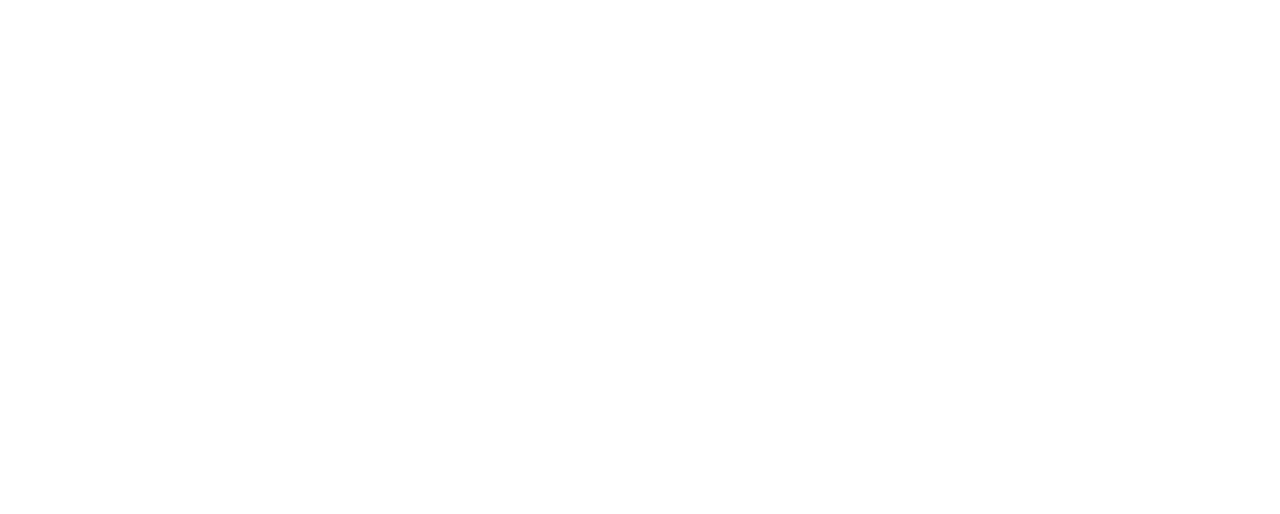
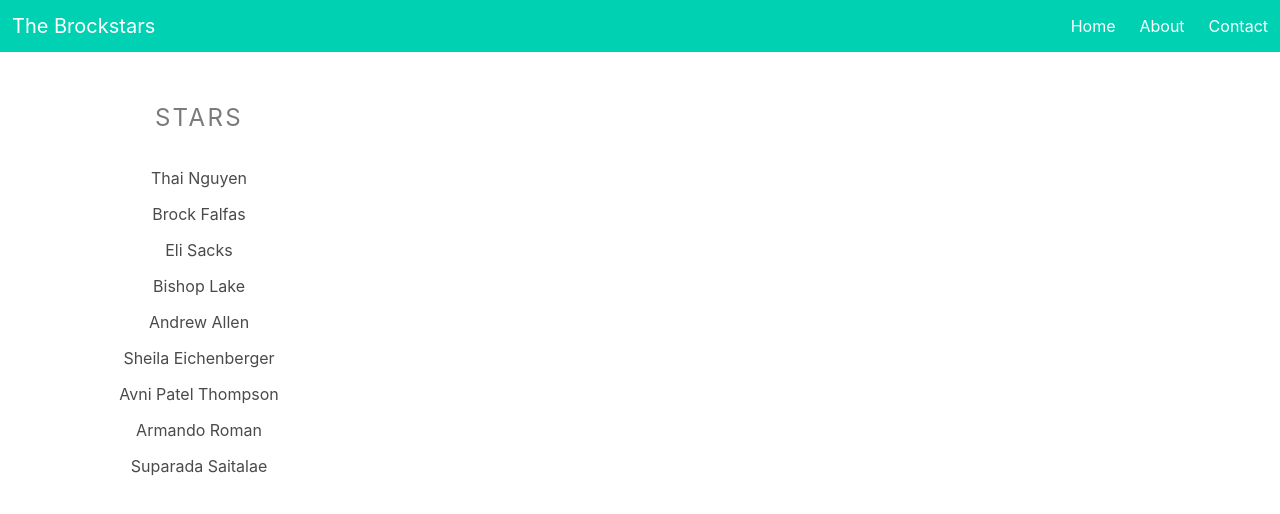
Before and after one commit to BrockFalfas/TheBrockStars, a React (Create React App) app in the folder brockstars/: page / in a window 1280 px wide. Shown: the top 514 px of the page. Built offline with nearby package versions, Linux system fonts and the light colour scheme.

Commit message:
fixed issue after merge last night

```diff
--- a/brockstars/src/App.js
+++ b/brockstars/src/App.js
@@ -1,14 +1,18 @@
 import React from 'react';
+import {BrowserRouter as Router, Route} from "react-router-dom";
+import Navbar from "./components/NavBar/Navbar";
+import Home from "./views/Home/Home";
+import './App.css';
 
-
-import './App.css';
-import { Route, Link } from 'react-router-dom'
 
 
 function App() {
   return (
     <div className="App">
-
+      <Router>
+        <Navbar/>
+        <Route path="/" render={props => <Home/>}/>
+      </Router>
 
     </div>
   );
```
Also changed, not shown: brockstars/src/components/NavBar/NavBar.jsx (deleted).
